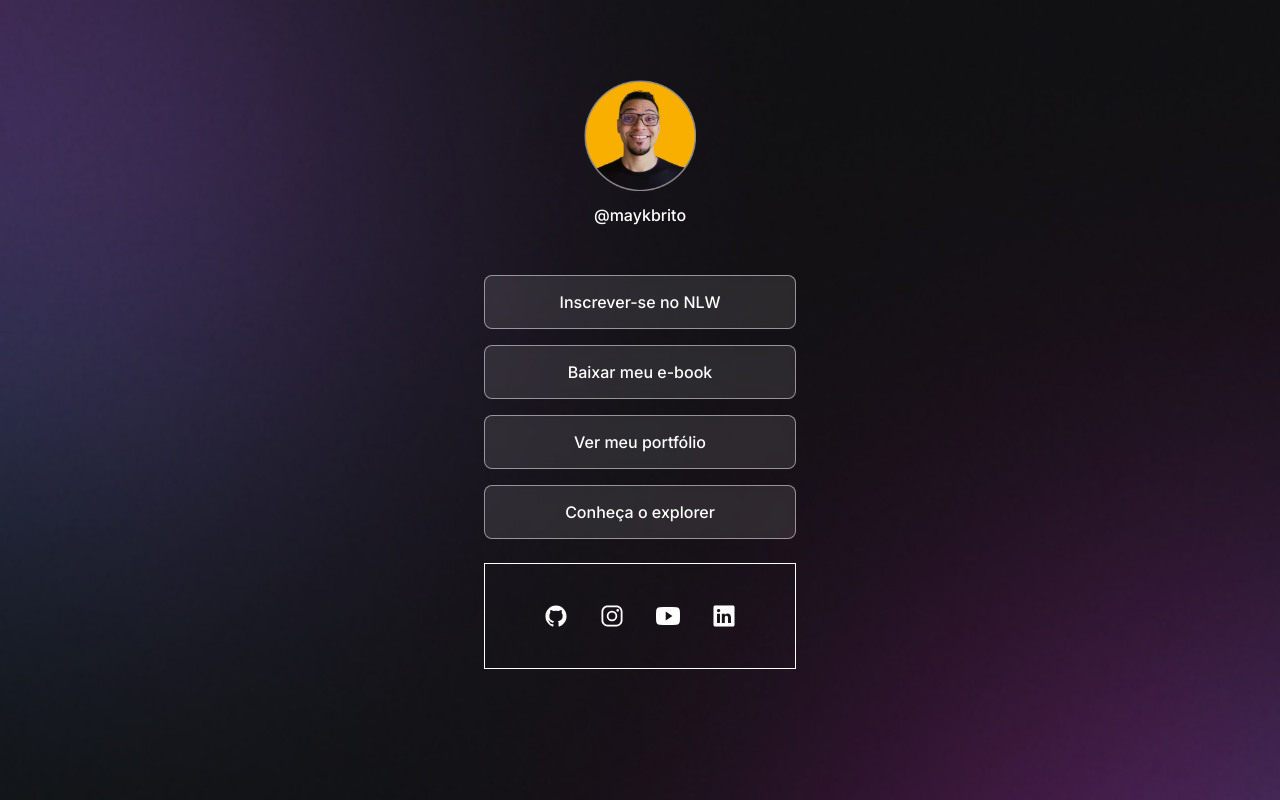
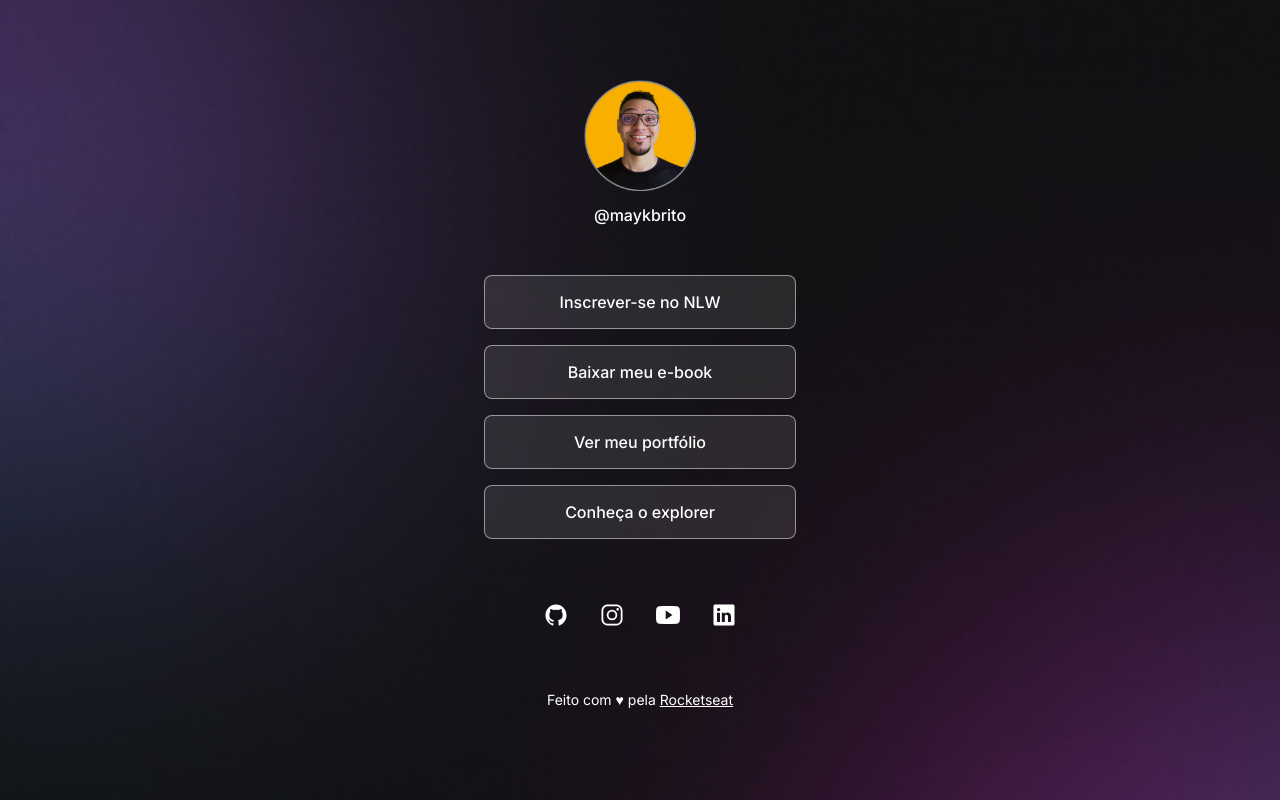
Before and after one commit to erik-ferreira/dev-links, a plain HTML site: page index.html in a window 1280 px wide. Drawn offline with nearby package versions, Linux system fonts and the light colour scheme.

Commit message:
create footer

```diff
--- a/index.html
+++ b/index.html
@@ -58,6 +58,11 @@
           ><ion-icon name="logo-linkedin"></ion-icon
         ></a>
       </div>
+
+      <footer>
+        Feito com ♥ pela
+        <a href="https://rocketseat.com.br/" target="_blank">Rocketseat</a>
+      </footer>
     </div>
 
     <script
--- a/style.css
+++ b/style.css
@@ -74,8 +74,6 @@ ul li a:hover {
 /* social links */
 
 #social-links {
-  border: 1px solid white;
-
   display: flex;
   justify-content: center;
 
@@ -98,3 +96,9 @@ ul li a:hover {
 #social-links a:hover {
   background: rgba(255, 255, 255, 0.2);
 }
+
+footer {
+  padding: 24px 0;
+  text-align: center;
+  font-size: 14px;
+}
```
